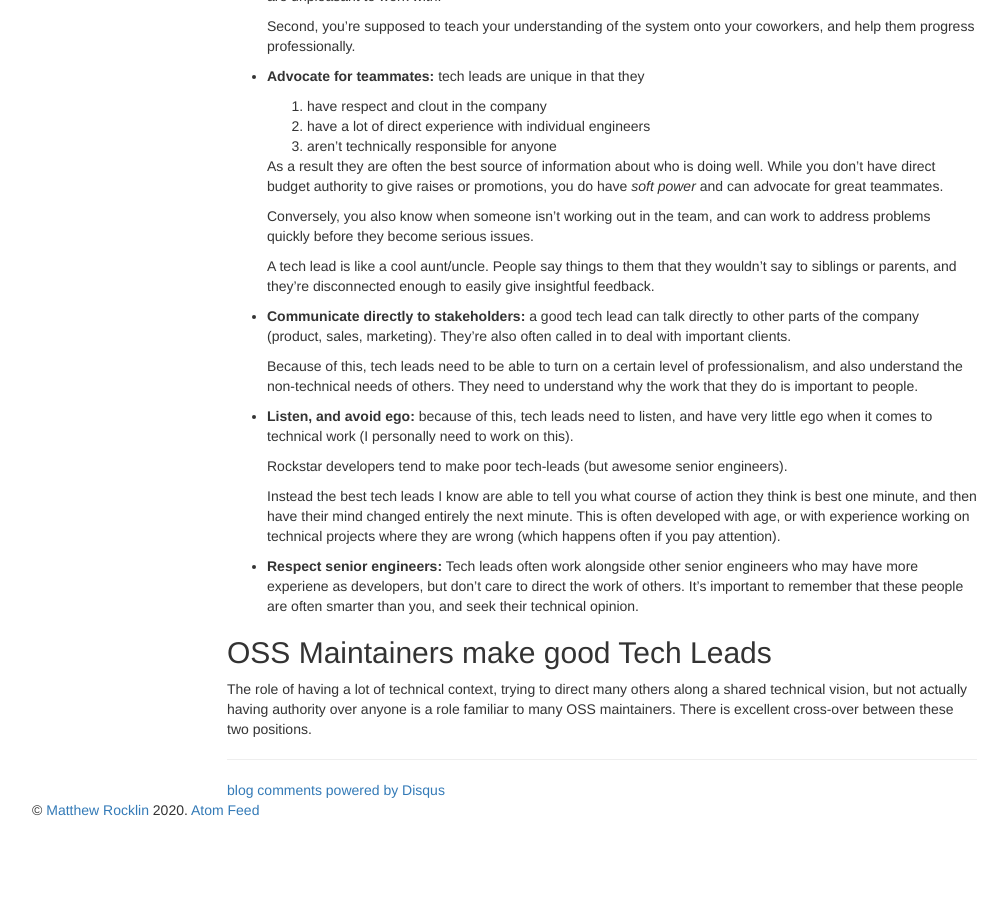
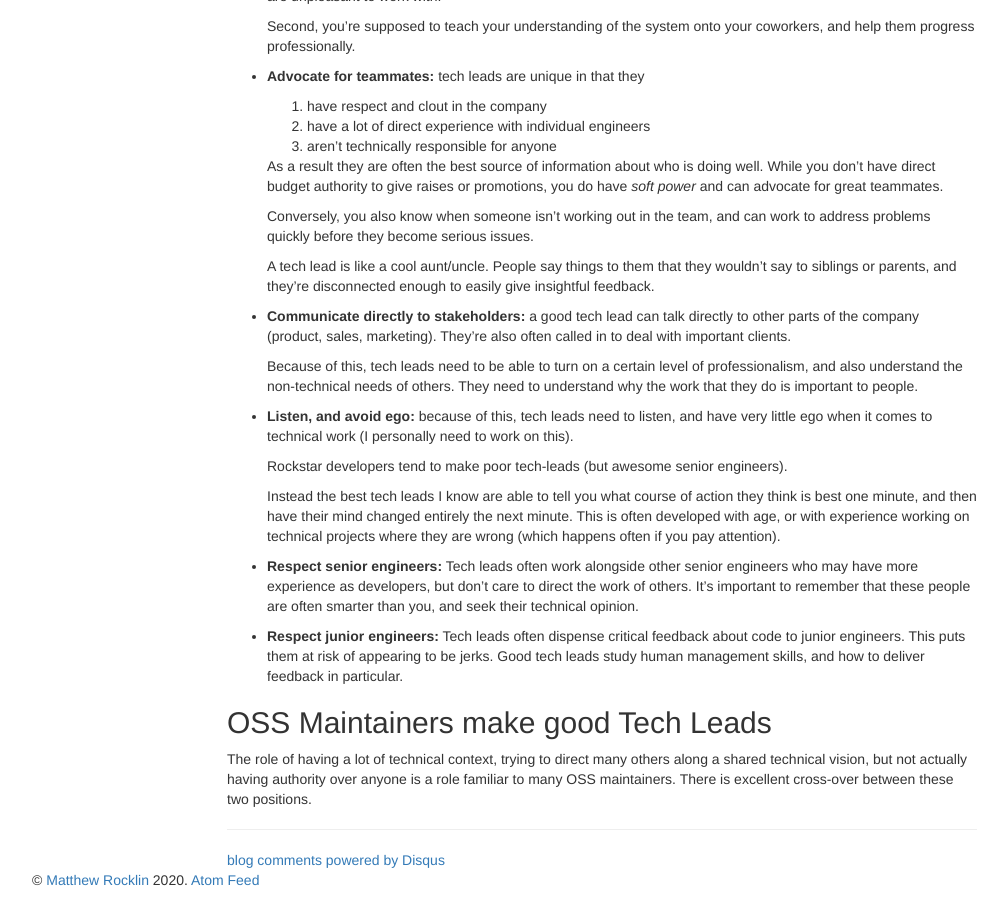
Before and after one commit to besyskymnbk/blog, a Jekyll site: the page built from _posts/work/2021-06-24-technical-lead.md, in a window 1280 px wide and 900 px high, scrolled down 1558 px. Shown: the whole window, without its empty margins (38-1046 px from the left). Built offline with Jekyll 4.4.1, drawn with Linux system fonts in a browser that asks for light colours; comment, search, counter and statistics services are not loaded; before the commit the page ends 2388 px from its top, so only the background shows below that.

Commit message:
update tech lead

```diff
--- a/_posts/work/2020-11-06-technical-lead.md
+++ b/_posts/work/2021-06-24-technical-lead.md
@@ -154,9 +154,14 @@ Tech lead behaviors
     happens often if you pay attention).
 
 -   **Respect senior engineers:** Tech leads often work alongside other senior
-    engineers who may have more experiene as developers, but don't care to
+    engineers who may have more experience as developers, but don't care to
     direct the work of others.  It's important to remember that these people
     are often smarter than you, and seek their technical opinion.
+
+-   **Respect junior engineers:** Tech leads often dispense critical feedback
+    about code to junior engineers.  This puts them at risk of appearing to be
+    jerks.  Good tech leads study human management skills, and how to deliver
+    feedback in particular.
 
 
 OSS Maintainers make good Tech Leads
```
